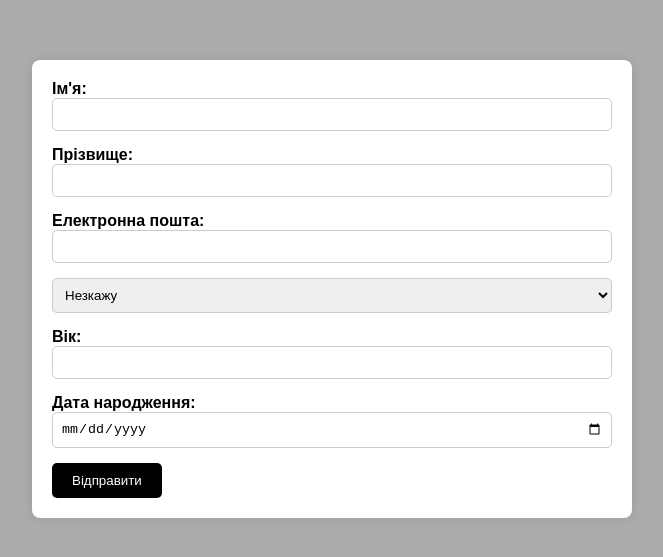
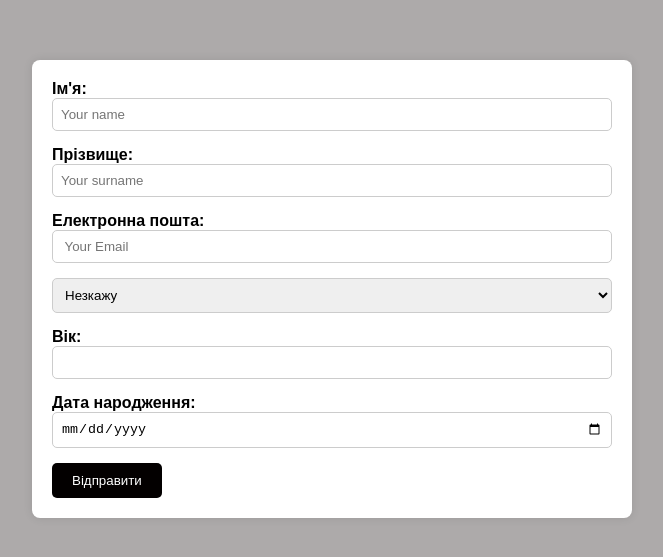
Before and after one commit to Pol1karp/hillel_scholl_2023-2024, a plain HTML site: page index.html in a window 1280 px wide. Shown: the part 111-668 px from the top of the page, without its empty margins (308-971 px from the left). Drawn offline with Linux system fonts and the light colour scheme.

Commit message:
add placeholders

```diff
--- a/index.html
+++ b/index.html
@@ -14,15 +14,15 @@
         <form id="myForm">
             <div class="form-group">
                 <label for="name">Ім'я:</label>
-                <input type="text" id="name" name="name" required>
+                <input type="text" id="name" name="name" required placeholder="Your name">
             </div>
             <div class="form-group">
                 <label for="surname">Прізвище:</label>
-                <input type="text" id="surname" name="surname" required>
+                <input type="text" id="surname" name="surname" required placeholder="Your surname">
             </div>
             <div class="form-group">
                 <label for="email">Електронна пошта:</label>
-                <input type="email" id="email" name="email" required>
+                <input type="email" id="email" name="email" required placeholder=" Your Email">
             </div>
             <div class="form-group">
                 <select name="radio">
--- a/style.css
+++ b/style.css
@@ -24,6 +24,7 @@ body {
 
 .form-group {
     margin-bottom: 15px;
+
 }
 
 label {
@@ -54,3 +55,5 @@ button {
 button:hover {
     background-color: #00c3ff;
 }
+
+:placeholder-shown {}
```
Also changed, not shown: secndpage.html (+3 -3 lines).
